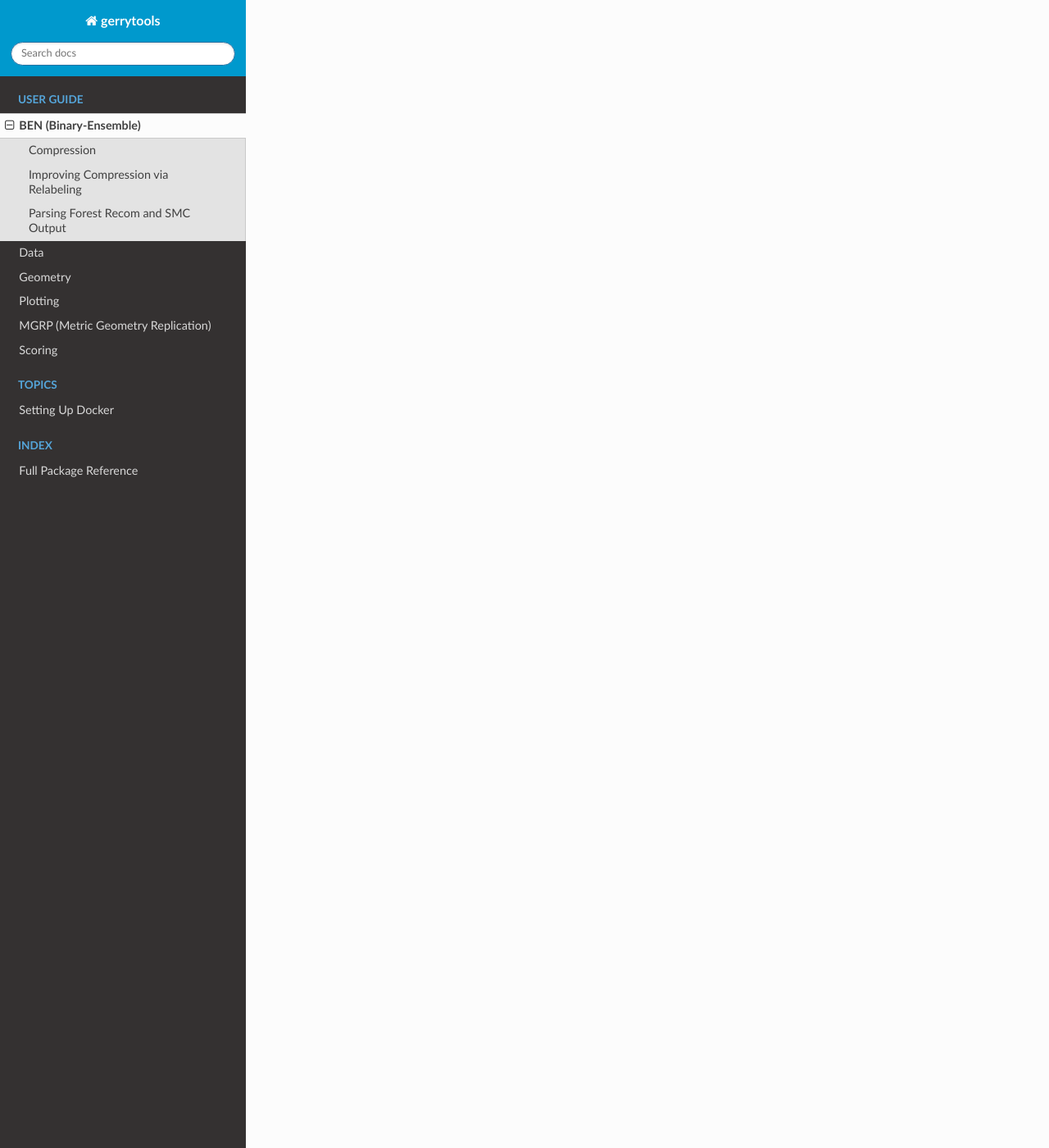
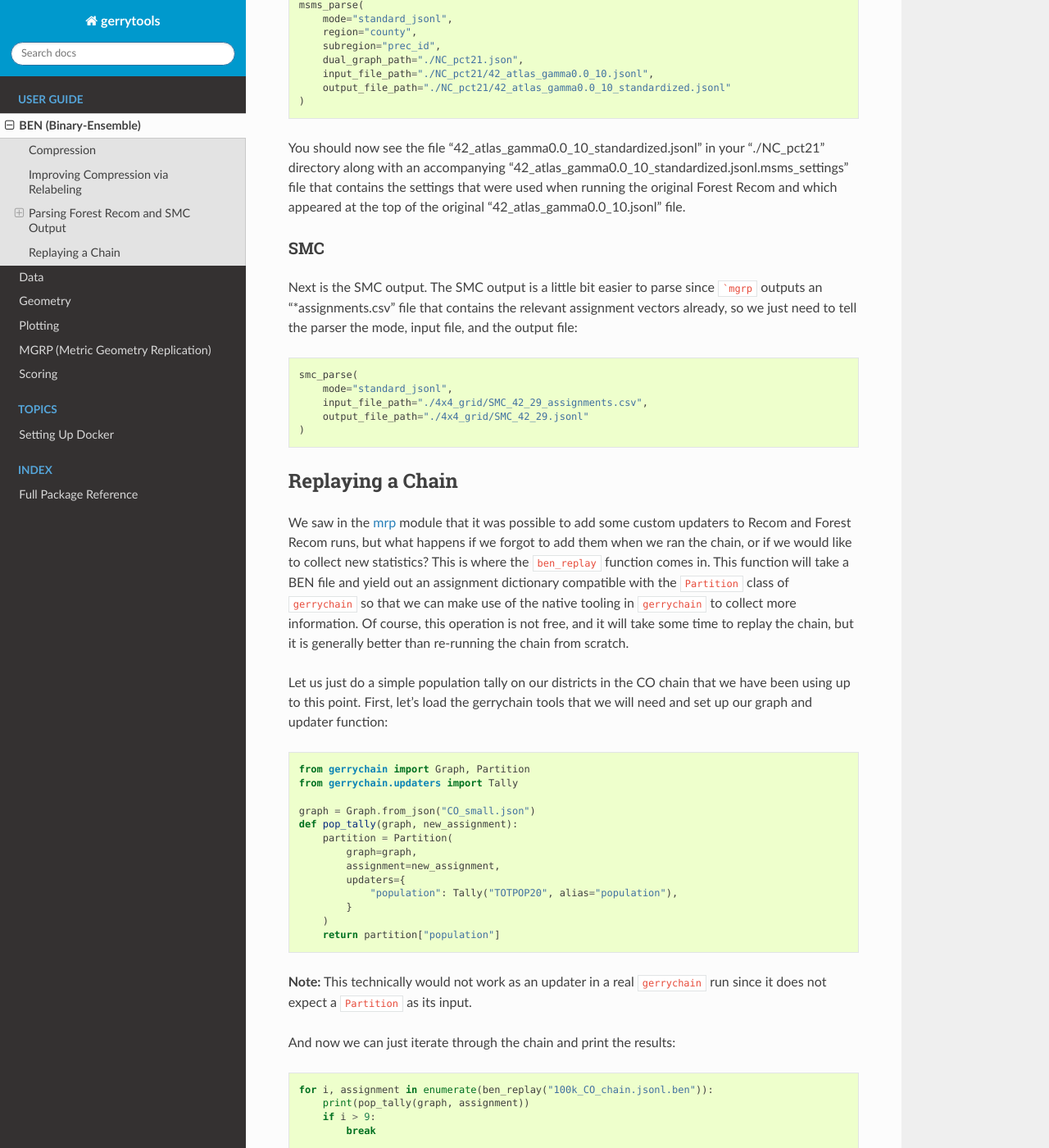
Before and after one commit to mggg/gerrytools, a Sphinx documentation site: the page built from docs/source/user/ben.rst, in a window 1280 px wide and 1400 px high, scrolled down 6569 px. Shown: the whole window at 82% size. Built offline with Sphinx 7.4.7 and the Read the Docs theme 2.0.0, drawn with Linux system fonts in a browser that asks for light colours; some of the changed text lies outside the part shown.

Commit message:
Finish docs for ben module and add stuff about replay

````diff
--- a/docs/source/user/ben.rst
+++ b/docs/source/user/ben.rst
@@ -233,7 +233,15 @@ following assignment vectors:
 
 We, as humans, can see that these are describing the same partition of the districts,
 but our computer lacks the relevant context to make this connection, so we need to
-help it along a little bit:
+help it along a little bit. The easiest and most consistent way to relabel an assignment
+vector is to assign the first node to district 1 and them map all nodes with the old
+number to 1. Then the next new district that we encounter is assigned to 2, and so on.
+So an assignment vector like
+``[3,3,1,3,2,4,4,5,5,5,5,2,3,1,2,2,4,4,1,1]`` will encode to
+``[1,1,2,1,3,4,4,5,5,5,5,3,1,2,3,3,4,4,2,2]``. In the case of the above two assignment
+vectors, they would both be canonicalized to ``[1,1,2,2,3,3,4,4]``.
+
+For our CO chain, we can canonicalize the assignment vectors by running the following command:
 
 .. code:: python
 
@@ -241,12 +249,16 @@ help it along a little bit:
         input_file_path="100k_CO_chain.jsonl.ben"
     )
 
+**Note:** This will take some time (probably around 20 minutes, so maybe break for lunch?).
+There are at least 1.4e10 operations to do here (140k nodes across 100k assignments plus a
+little overhead), and as much as we may wish for it to go faster, there is not a whole lot
+that can be done when there are that many things going on. Just printing that many numbers
+in Rust takes close to an hour!
 
-This will produce the file ``100k_CO_chain_canonicalized_assignments.jsonl.ben`` which
-will (counterintuitively) be a little larger than the original file by a small margin.
-However, if you were to compress this file using XBEN, you would find the new
+This will produce the file ``100k_CO_chain_canonicalized_assignments.jsonl.ben``.
+If you then compress this file using XBEN, you should find that the new
 ``100k_CO_chain_canonicalized_assignments.jsonl.xben`` file to be around 1/3 the
-size of our starting file (DON'T actually do this since it will take over an hour).
+size of our starting XBEN file (DON'T actually do this since it will take over an hour).
 
 The next thing that we would like to do is to decide on a good labeling order to use for
 the nodes in the graph. In general, there will not be a *best* ordering to use, but
@@ -322,13 +334,143 @@ Parsing Forest Recom and SMC Output
     </div>
     <br style="line-height: 5px;">
 
+As always, you will want to make sure to unzip these files into your current
+working directory.
 
 In some situations it may be desirable to turn an alternative output of the
 Forest Recom or Sequential Monte Carlo (SMC) algorithms into a JSONL or a
 BEN file. This will be less common given the default settings in ``mgrp``,
 but it is still good to know how to do this.
 
-Let us start with the Forest Recom output. The native julia output of the Forest
-Recom code tends to be exceedlingly (for example, a 1M chain on PA [9255 nodes]
-will be over 200Gb). So, it is sometimes necessary to convert this output to something
-more manageable.
+Forest Recom
+^^^^^^^^^^^^
+
+Let us start with the Forest Recom. The native Julia output of the Forest
+Recom code tends to be exceedingly large (for example, a 1M step chain on PA [9255 nodes]
+will be ~220Gb). So, it is sometimes necessary to convert this output to something
+a bit more manageable. We will be working with a small example here to get used to
+the API.
+
+The first thing that we need to know to use the API, is what the region and subregion
+labels were for the original file. This is simple enough to determine using the following
+code:
+
+.. code:: python
+
+    import json
+
+    with open("./NC_pct21/42_atlas_gamma0.0_10.jsonl") as f:
+        for i, line in enumerate(f):
+            if i == 2:
+                print(json.loads(line)["levels in graph"])
+                break
+
+This should output:
+
+.. code::
+
+    ["county", "prec_id"]
+
+Great! We can now use this information to parse the output of the Forest Recom
+(make sure to check your directory structure for these files):
+
+.. code:: python
+
+    msms_parse(
+        mode="standard_jsonl",
+        region="county",
+        subregion="prec_id",
+        dual_graph_path="./NC_pct21.json",
+        input_file_path="./NC_pct21/42_atlas_gamma0.0_10.jsonl",
+        output_file_path="./NC_pct21/42_atlas_gamma0.0_10_standardized.jsonl"
+    )
+
+You should now see the file "42_atlas_gamma0.0_10_standardized.jsonl" in your
+"./NC_pct21" directory along with an accompanying
+"42_atlas_gamma0.0_10_standardized.jsonl.msms_settings" file that contains the
+settings that were used when running the original Forest Recom and which appeared
+at the top of the original "42_atlas_gamma0.0_10.jsonl" file.
+
+
+SMC
+^^^
+
+Next is the SMC output. The SMC output is a little bit easier to parse since
+```mgrp`` outputs an "\*assignments.csv" file that contains the relevant
+assignment vectors already, so we just need to tell the parser the mode,
+input file, and the output file:
+
+.. code:: python
+
+    smc_parse(
+        mode="standard_jsonl",
+        input_file_path="./4x4_grid/SMC_42_29_assignments.csv",
+        output_file_path="./4x4_grid/SMC_42_29.jsonl"
+    )
+
+
+Replaying a Chain
+-----------------
+
+We saw in the `mrp <mgrp_run>`_ module that it was possible to add some custom updaters
+to Recom and Forest Recom runs, but what happens if we forgot to add them when we ran
+the chain, or if we would like to collect new statistics? This is where the
+``ben_replay`` function comes in. This function will take a BEN file and yield out
+an assignment dictionary compatible with the ``Partition`` class of ``gerrychain``
+so that we can make use of the native tooling in ``gerrychain`` to collect more information.
+Of course, this operation is not free, and it will take some time to replay the chain,
+but it is generally better than re-running the chain from scratch.
+
+Let us just do a simple population tally on our districts in the CO chain that we have
+been using up to this point. First, let's load the gerrychain tools that we will need
+and set up our graph and updater function:
+
+.. code:: python
+
+    from gerrychain import Graph, Partition
+    from gerrychain.updaters import Tally
+
+    graph = Graph.from_json("CO_small.json")
+    def pop_tally(graph, new_assignment):
+        partition = Partition(
+            graph=graph,
+            assignment=new_assignment,
+            updaters={
+                "population": Tally("TOTPOP20", alias="population"),
+            }
+        )
+        return partition["population"]
+
+**Note:** This technically would not work as an updater in a real ``gerrychain`` run
+since it does not expect a ``Partition`` as its input.
+
+And now we can just iterate through the chain and print the results:
+
+.. code:: python
+
+    for i, assignment in enumerate(ben_replay("100k_CO_chain.jsonl.ben")):
+        print(pop_tally(graph, assignment))
+        if i > 9:
+            break
+
+This will print out the population of each district in the first 10 assignments which
+should look like this:
+
+.. code::
+
+    Running container ben_runner
+    Pulling Docker image mgggdev/replicate:v0.2
+    {8: 721664, 5: 721714, 4: 721794, 3: 721730, 2: 721720, 6: 721681, 1: 721714, 7: 721697}
+    {8: 721664, 5: 721714, 4: 721794, 3: 721730, 2: 721720, 6: 721681, 1: 721714, 7: 721697}
+    {1: 715120, 5: 721714, 4: 721794, 3: 721730, 2: 721720, 8: 728258, 6: 721681, 7: 721697}
+    {1: 715120, 5: 721714, 4: 721794, 3: 721730, 2: 721720, 8: 728258, 6: 721681, 7: 721697}
+    {1: 715120, 5: 721714, 8: 722299, 3: 721730, 2: 721720, 4: 727753, 6: 721681, 7: 721697}
+    {1: 715120, 5: 721714, 8: 722299, 3: 721730, 2: 721720, 4: 727753, 6: 721681, 7: 721697}
+    {1: 715120, 5: 721714, 8: 722299, 3: 721730, 2: 721720, 4: 727753, 6: 721681, 7: 721697}
+    {1: 715120, 5: 721714, 8: 722299, 2: 737959, 3: 705491, 4: 727753, 6: 721681, 7: 721697}
+    {1: 715120, 5: 721714, 8: 722299, 2: 737959, 3: 705491, 4: 727753, 6: 721681, 7: 721697}
+    {1: 715120, 5: 721714, 8: 722299, 2: 737959, 3: 705491, 4: 727753, 6: 721681, 7: 721697}
+    {1: 715120, 5: 721714, 8: 722299, 2: 737959, 3: 705491, 4: 727753, 6: 721681, 7: 721697}
+
+As an additional note, this might take a little bit more time than expected to run since
+the replay function has to both open and close the docker container.
````
Also changed, not shown: other parts of docs/source/user/ben.rst (+1 -1 lines).
